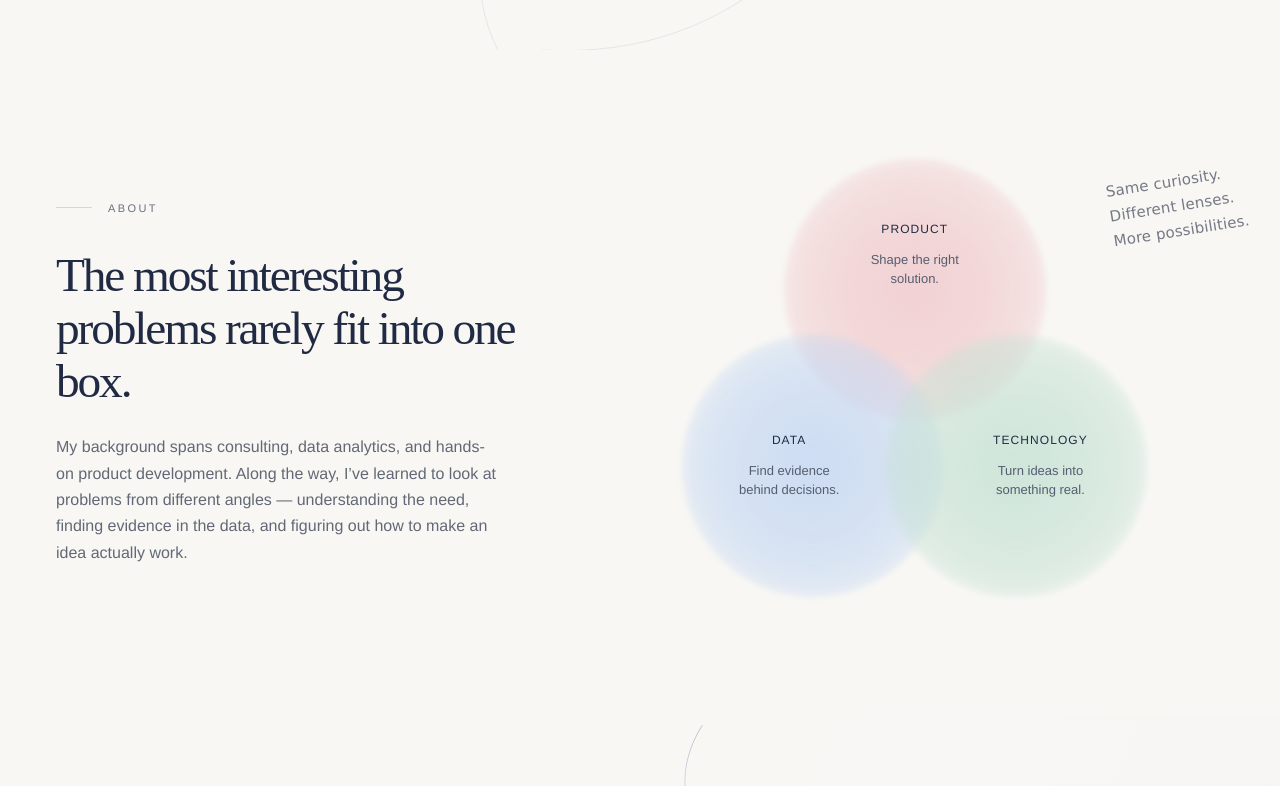
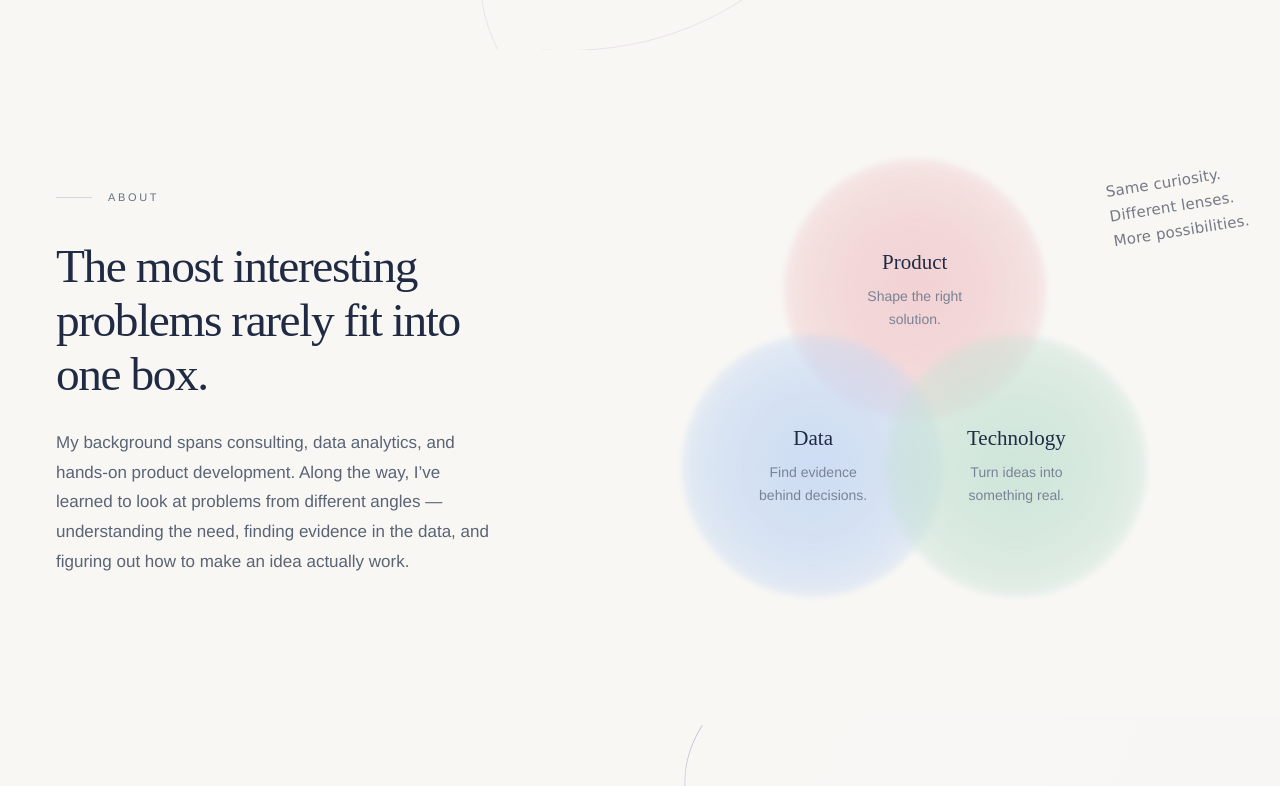
Before and after one commit to HungChingMan/twinky-portfolio, a website: page index.html in a window 1280 px wide. Shown: the part 710-1496 px from the top of the page. Drawn offline with Linux system fonts and the light colour scheme.

Commit message:
circle text centered

```diff
--- a/index.html
+++ b/index.html
@@ -27,9 +27,9 @@
     <section id="about" class="about section" aria-labelledby="about-title" data-scene="about">
       <div class="wrap about-grid"><div class="about-copy"><p class="eyebrow section-label">ABOUT</p><h2 id="about-title">The most interesting problems rarely fit into one box.</h2><p>My background spans consulting, data analytics, and hands-on product development. Along the way, I’ve learned to look at problems from different angles — understanding the need, finding evidence in the data, and figuring out how to make an idea actually work.</p></div>
       <div class="venn-composition"><div class="venn" aria-label="Product, Data and Technology capabilities">
-        <button class="discipline product" aria-pressed="false"><span class="discipline-title">PRODUCT</span><span class="default">Shape the right<br>solution.</span><span class="capabilities">Problem Framing · Requirements Gathering · Prioritisation · Rapid Prototyping</span></button>
-        <button class="discipline data" aria-pressed="false"><span class="discipline-title">DATA</span><span class="default">Find evidence<br>behind decisions.</span><span class="capabilities">Analytics · Data Modelling · ETL · Visualisation</span></button>
-        <button class="discipline technology" aria-pressed="false"><span class="discipline-title">TECHNOLOGY</span><span class="default">Turn ideas into<br>something real.</span><span class="capabilities">Full-stack Development · API Integration · AI Prototyping · Deployment</span></button>
+        <button class="discipline product" aria-pressed="false"><span class="discipline-title">Product</span><span class="default">Shape the right<br>solution.</span><span class="capabilities">Problem Framing · Requirements Gathering · Prioritisation · Rapid Prototyping</span></button>
+        <button class="discipline data" aria-pressed="false"><span class="discipline-title">Data</span><span class="default">Find evidence<br>behind decisions.</span><span class="capabilities">Analytics · Data Modelling · ETL · Visualisation</span></button>
+        <button class="discipline technology" aria-pressed="false"><span class="discipline-title">Technology</span><span class="default">Turn ideas into<br>something real.</span><span class="capabilities">Full-stack Development · API Integration · AI Prototyping · Deployment</span></button>
       </div><p class="handwritten about-note">Same curiosity.<br>Different lenses.<br>More possibilities.</p></div></div>
     </section>
     <section id="experience" class="experience section" aria-labelledby="experience-title" data-scene="experience">
--- a/styles.css
+++ b/styles.css
@@ -100,3 +100,21 @@ html{scroll-padding-top:72px}
 @media(max-width:800px){.about .venn{--venn-diameter:255px;--venn-drop:159.5px}}
 @media(max-width:600px){.about .venn{--venn-diameter:190px;--venn-drop:121px}}
 @media(max-width:360px){.about .venn{--venn-diameter:170px;--venn-drop:110px}}
+
+/* About typography brought into the approved Hero system. */
+.about-copy .section-label{font-weight:400;letter-spacing:.24em;color:#657087}
+.about-copy h2{font-family:Didot,'Bodoni MT','Times New Roman',serif;letter-spacing:-.03em;line-height:1.15}
+.about-copy>p:last-child{font-weight:300;font-size:17px;line-height:1.75;color:#5a6475}
+
+/* Circle typography reimagined as an editorial continuation of the Hero. */
+.discipline-title{font-family:Didot,'Bodoni MT','Times New Roman',serif;font-size:21px;font-weight:400;letter-spacing:0;line-height:1.2;margin-bottom:10px;color:var(--ink);text-align:center}
+.discipline .default{font-family:var(--sans);font-weight:300;font-size:14px;line-height:1.6;color:#7a8296;text-align:center}
+@media(max-width:1100px){.discipline-title{font-size:19px;margin-bottom:9px}.discipline .default{font-size:13px}}
+@media(max-width:600px){.discipline-title{font-size:17px;margin-bottom:7px}.discipline .default{font-size:12px;line-height:1.55}}
+@media(max-width:360px){.discipline-title{font-size:15px}.discipline .default{font-size:11px}}
+
+/* Neutralise the legacy off-centre padding so the text sits truly centred in each circle. */
+.product{padding-bottom:30px}
+.data{padding-right:30px}
+.technology{padding-left:30px}
+@media(max-width:600px){.product{padding-bottom:20px}.data{padding-right:20px}.technology{padding-left:20px}}
```
